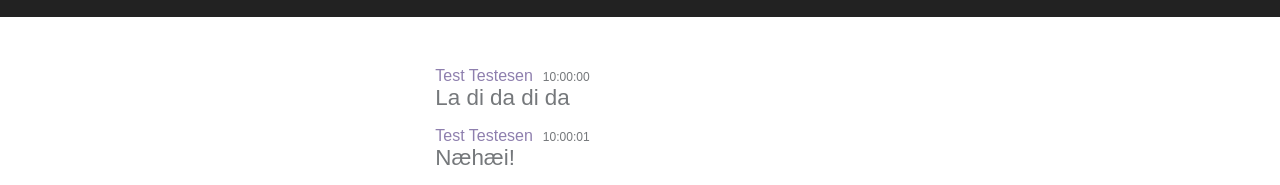
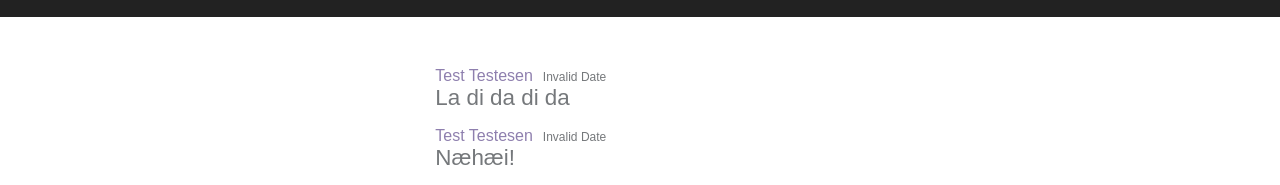
Before and after one commit to complex-components/team-t, a React (Create React App) app: page / in a window 1280 px wide. Shown: the part 173-358 px from the top of the page. Built offline with nearby package versions, Linux system fonts and the light colour scheme.

Commit message:
Fixed timestamp display

```diff
--- a/src/fantastic-component/AddComment.js
+++ b/src/fantastic-component/AddComment.js
@@ -42,7 +42,7 @@ export default class AddComment extends Component {
             author: this.props.user.displayName,
             parentComment: null,
             content: this.state.value,
-            timestamp: ""
+            timestamp: Date.now()
         }
 
         this.props.addComment(comment)
--- a/src/fantastic-component/Comment.js
+++ b/src/fantastic-component/Comment.js
@@ -6,7 +6,11 @@ export default class Comment extends Component {
             <div style={{"marginBottom":"1rem", "flexDirection":"column"}}>
                 <div style={{"flexDirection":"row"}}>
                     <span style={{"color":"#8E7FAE"}}>{this.props.comment.author}</span>
-                    <span style={{"color":"#75787B", "fontSize": "0.75rem", "marginLeft": "10px"}}>{this.props.comment.timestamp}</span>
+                    <span style={{"color":"#75787B", "fontSize": "0.75rem", "marginLeft": "10px"}}>
+                        {
+                            new Date(this.props.comment.timestamp).toLocaleString()
+                        }
+                    </span>
                 </div>
                 <div style={{"color":"#75787B", "fontSize":"1.4rem"}}>{this.props.comment.content}</div>
             </div>
```
